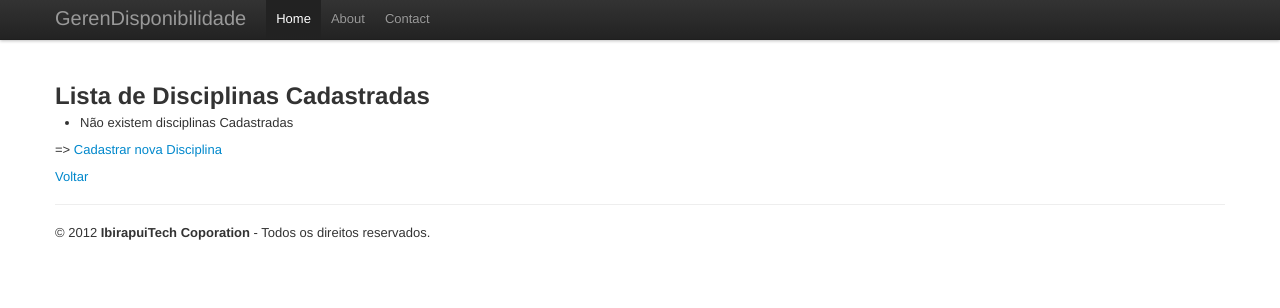
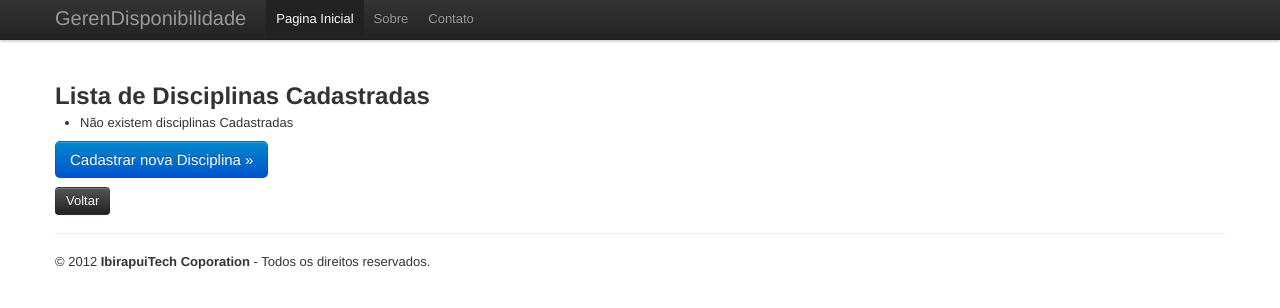
Before and after one commit to dextervip/rpv, a Django app: template GerenDisponibilidade/templates/disciplina/listaDisc.html in a window 1280 px wide. Shown: the top 308 px of the page. Run offline with Django 3.2, Linux system fonts and the light colour scheme; the template is opened without the code that fills it, so the values that code supplies are empty; parts of the project's set-up code (start-up, migrations or seed data) failed here and were passed over; some libraries are stand-ins or nearby versions.

Commit message:
novas funcionalidades.

```diff
--- a/GerenDisponibilidade/disciplinas/views.py
+++ b/GerenDisponibilidade/disciplinas/views.py
@@ -49,7 +49,11 @@ def attInfoDisciplinas(request, nr_disci):
         context_instance=RequestContext(request))
 
 
-def remover(request):
+def removerDiscip(request):
 
     # discip = disciplina.objects.get(pk = nr_discp)
     pass
+
+
+def pesquisaDiscip(request):
+    pass
--- a/GerenDisponibilidade/templates/disciplina/listaDisc.html
+++ b/GerenDisponibilidade/templates/disciplina/listaDisc.html
@@ -1,25 +1,26 @@
 {% extends "geral/base.html" %}
 
 {% block corpo %}
-
 
 <h2>Lista de Disciplinas Cadastradas</h2>
 
 <ul>
 	{% for disciplina in lista_disciplinas %}
-		<li>
-<a href="/disciplina/{{ disciplina.id }}/">{{ disciplina.id }} - {{ disciplina.titulo }}</a>
-		</li>
-		{% empty %}
-		<li>Não existem disciplinas Cadastradas</li>
+	<li>
+		<a href="/disciplina/{{ disciplina.id }}/">{{ disciplina.id }} - {{ disciplina.titulo }}</a>
+	</li>
+	{% empty %}
+	<li>
+		Não existem disciplinas Cadastradas
+	</li>
 	{% endfor %}
 </ul>
 
 <p>
-	=> <a href="/addDisciplina/">Cadastrar nova Disciplina</a>
+	<a href="/addDisciplina/" class="btn btn-primary btn-large">Cadastrar nova Disciplina &raquo;</a>
 </p>
 <p>
-	<a href="/">Voltar</a>
+	<a href="/" class="btn btn-inverse">Voltar</a>
 </p>
 
 {% endblock %}
--- a/GerenDisponibilidade/templates/disciplina/newDisciplina.html
+++ b/GerenDisponibilidade/templates/disciplina/newDisciplina.html
@@ -10,7 +10,8 @@
 	{% csrf_token %}
 	{{ form.as_p  }}
 
-	<button type="submit">Cadastrar</button> <a href="/">Voltar</a>
+	<button type="submit">Cadastrar</button>
+	<a href="/" class="btn btn-inverse">Voltar</a>
 </form>
 
 	{% endblock %}
--- a/GerenDisponibilidade/templates/disciplina/showDisciplina.html
+++ b/GerenDisponibilidade/templates/disciplina/showDisciplina.html
@@ -12,9 +12,8 @@
 
 
 
-	<a href="/attInfoDisciplinas/{{ disciplina.id }}/" class="btn btn-primary btn-large">Atualizar Dados &raquo;</a>
+	<p> <a href="/attInfoDisciplinas/{{ disciplina.id }}/" class="btn btn-primary btn-large">Atualizar Dados &raquo;</a> </p>
 
-	<p>	<a href="/">Voltar</a>
-	</p>
+	<p>	<a href="/" class="btn btn-inverse"> Voltar</a></p>
 
 {% endblock %}
--- a/GerenDisponibilidade/templates/geral/base.html
+++ b/GerenDisponibilidade/templates/geral/base.html
@@ -19,10 +19,8 @@
 			}
 		</style>
 
-
 		<script src="{{ STATIC_URL }}js/jquery.js"></script>
 		<script src="{{ STATIC_URL }}js/bootstrap.js"></script>
-
 
 		<!-- Le HTML5 shim, for IE6-8 support of HTML5 elements -->
 		<!--[if lt IE 9]>
@@ -30,7 +28,6 @@
 		<![endif]-->
 
 	</head>
-
 	<body>
 
 		<div class="navbar navbar-fixed-top">
@@ -41,13 +38,13 @@
 					<div class="nav-collapse">
 						<ul class="nav">
 							<li class="active">
-								<a href="/">Home</a>
+								<a href="/">Pagina Inicial</a>
 							</li>
 							<li>
-								<a href="#about">About</a>
+								<a href="#about">Sobre</a>
 							</li>
 							<li>
-								<a href="#contact">Contact</a>
+								<a href="#contact">Contato</a>
 							</li>
 						</ul>
 					</div><!--/.nav-collapse -->
--- a/GerenDisponibilidade/templates/geral/salvo.html
+++ b/GerenDisponibilidade/templates/geral/salvo.html
@@ -4,6 +4,6 @@
 
 <p>Dados salvos com Sucesso!</p>
 
-<p><a href="/">Voltar</a></p>
+<p><a href="/" class="btn btn-inverse">Voltar</a></p>
 
 {% endblock %}
```
